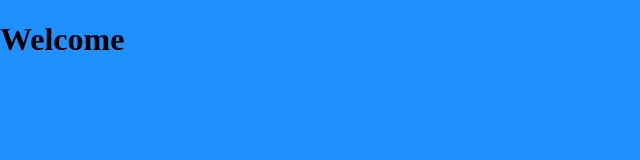
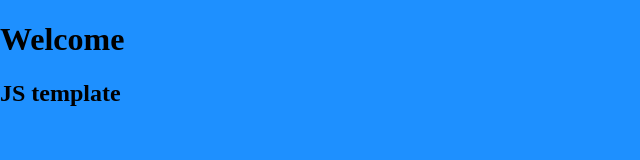
Before and after one commit to sarvarmaksudov2015/js_template, a plain HTML site: page index.html in a window 1280 px wide. Shown: the whole page, without its empty margins (0-640 px from the left). Drawn offline with Linux system fonts and the light colour scheme.

Commit message:
js template

```diff
--- a/index.html
+++ b/index.html
@@ -12,6 +12,7 @@
 
 <body>
     <h1>Welcome</h1>
+    <h2>JS template</h2>
     <!-- script -->
     <script src="script.js"></script>
 </body>
```
